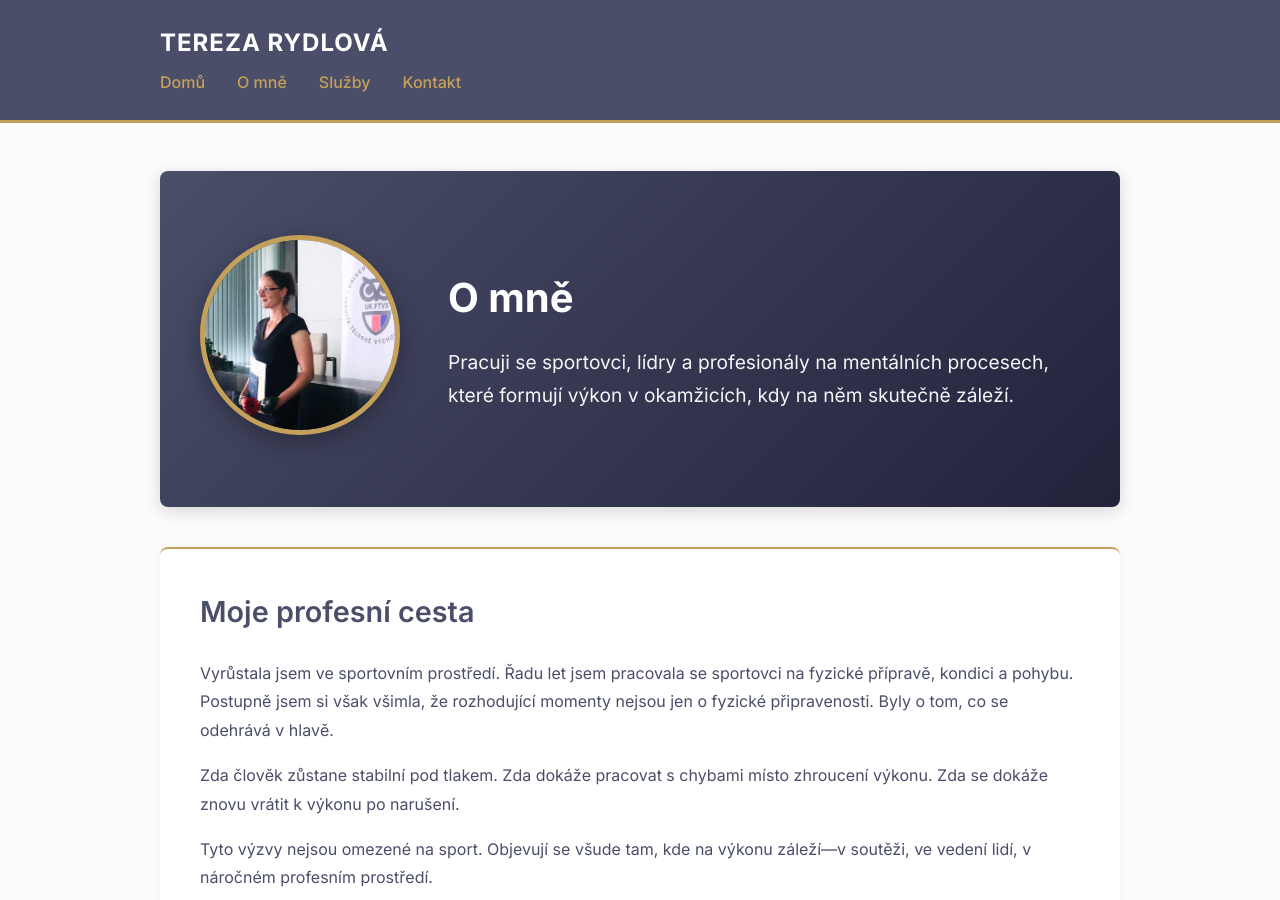
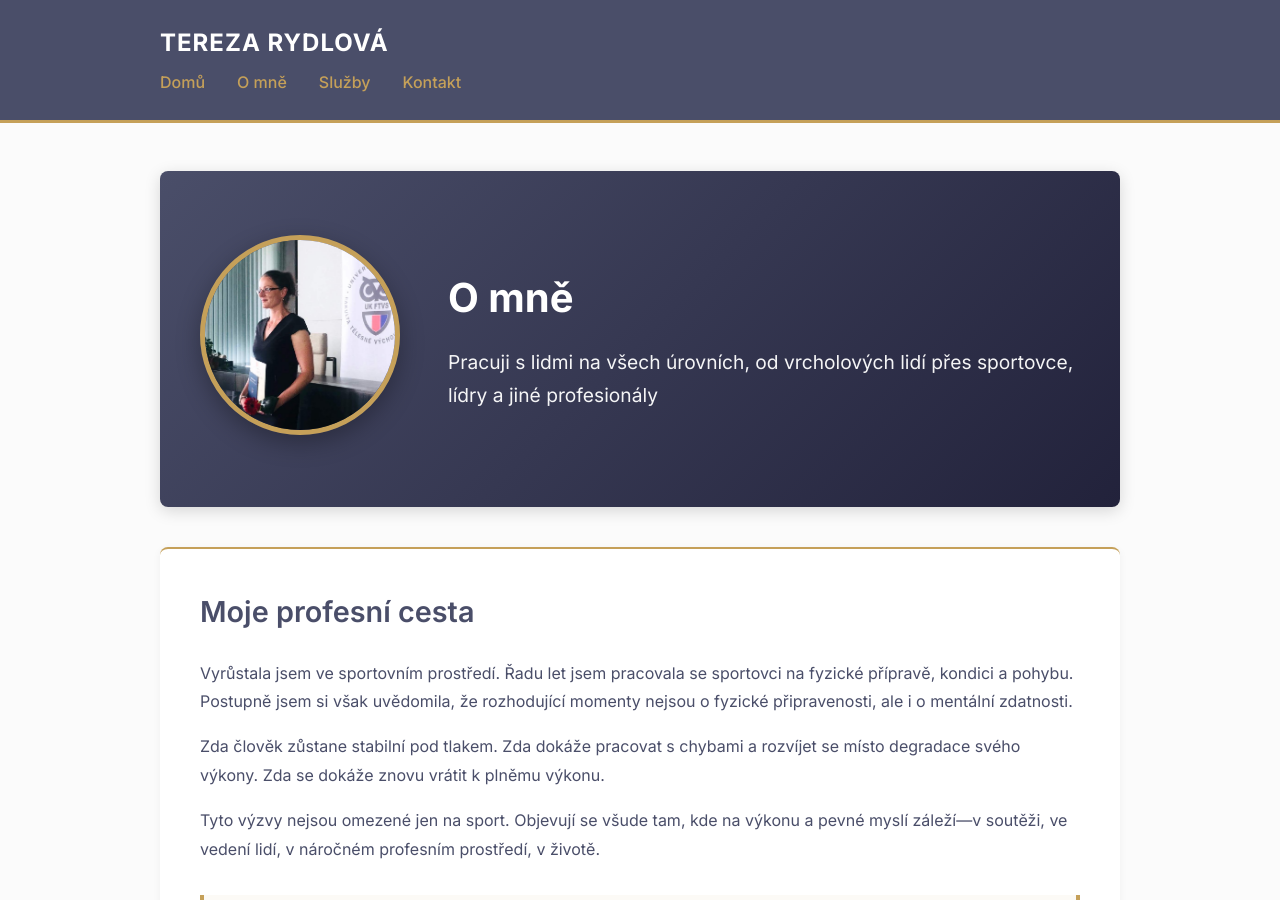
Before and after one commit to westleyovercash/tereza-rydlova, a Jekyll site: the page built from omne.md, in a window 1280 px wide and 900 px high. Built offline with Jekyll 4.4.1, drawn with Linux system fonts in a browser that asks for light colours.

Commit message:
Update omne.md

```diff
--- a/omne.md
+++ b/omne.md
@@ -10,18 +10,18 @@ title: O mně
     </div>
     <div class="about-hero-text">
       <h1>O mně</h1>
-      <p class="intro-text">Pracuji se sportovci, lídry a profesionály na mentálních procesech, které formují výkon v okamžicích, kdy na něm skutečně záleží.</p>
+      <p class="intro-text">Pracuji s lidmi na všech úrovních, od vrcholových lidí přes sportovce, lídry a jiné profesionály</p>
     </div>
   </div>
 </section>
 
 <section class="content-section">
   <h2>Moje profesní cesta</h2>
-  <p>Vyrůstala jsem ve sportovním prostředí. Řadu let jsem pracovala se sportovci na fyzické přípravě, kondici a pohybu. Postupně jsem si však všimla, že rozhodující momenty nejsou jen o fyzické připravenosti. Byly o tom, co se odehrává v hlavě.</p>
+  <p>Vyrůstala jsem ve sportovním prostředí. Řadu let jsem pracovala se sportovci na fyzické přípravě, kondici a pohybu. Postupně jsem si však uvědomila, že rozhodující momenty nejsou o fyzické připravenosti, ale i o mentální zdatnosti.</p>
 
-  <p>Zda člověk zůstane stabilní pod tlakem. Zda dokáže pracovat s chybami místo zhroucení výkonu. Zda se dokáže znovu vrátit k výkonu po narušení.</p>
+  <p>Zda člověk zůstane stabilní pod tlakem. Zda dokáže pracovat s chybami a rozvíjet se místo degradace svého výkony. Zda se dokáže znovu vrátit k plněmu výkonu.</p>
 
-  <p>Tyto výzvy nejsou omezené na sport. Objevují se všude tam, kde na výkonu záleží—v soutěži, ve vedení lidí, v náročném profesním prostředí.</p>
+  <p>Tyto výzvy nejsou omezené jen na sport. Objevují se všude tam, kde na výkonu a pevné myslí záleží—v soutěži, ve vedení lidí, v náročném profesním prostředí, v životě.</p>
 
   <p class="pullquote">Mentální příprava nenahradila technické dovednosti. Doplnila je.</p>
 
```
